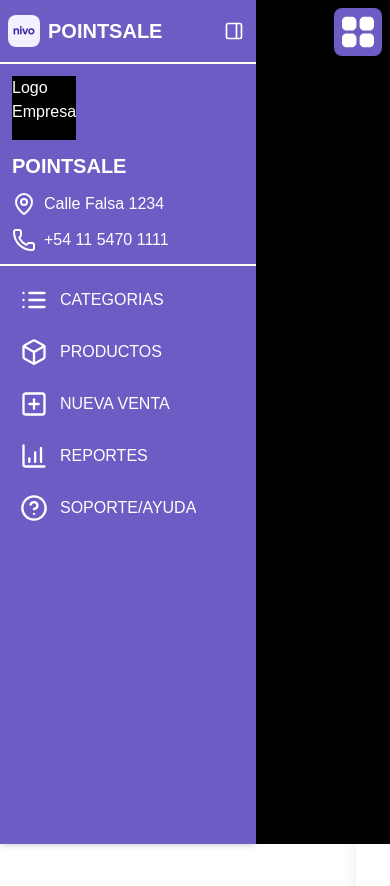
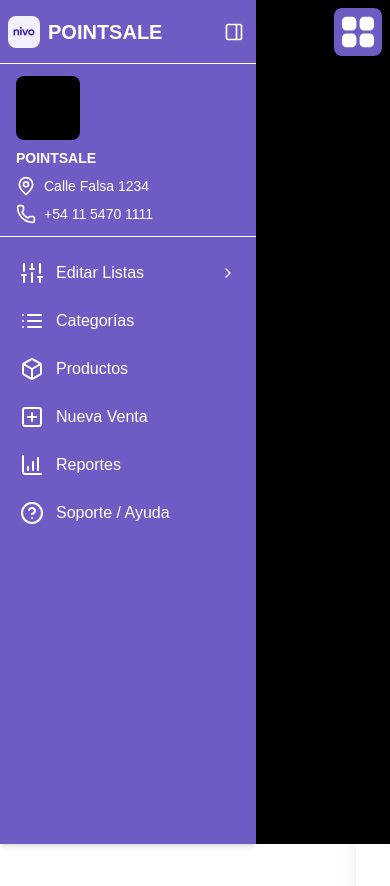
Before and after one commit to EbguenyPJ/termedstorm-front, a Next.js app in the folder front/: page /addproduct in a window 390 px wide. Both pictures are taken after a click on the button 58 px from the left and 31 px from the top of the page. Shown: the top 886 px of the page. Built offline with nearby package versions, Linux system fonts and the light colour scheme.

Commit message:
&#x{U+1F482}feat(navbar): styles fixed. Navbar and sidebar completely responsive.

```diff
--- /dev/null
+++ b/front/src/components/EditListsMenu.tsx
@@ -0,0 +1,48 @@
+"use client"
+
+import { useState } from 'react';
+import Link from 'next/link';
+
+export default function EditListsMenu() {
+    const [isOpen, setIsOpen] = useState(false);
+
+    const toggleMenu = () => {
+        setIsOpen((prev) => !prev);
+    };
+
+    return (
+        <div className="relative inline-block text-left">
+            <button
+                onClick={toggleMenu}
+                className="bg-blue-600 hover:bg-blue-700 text-white font-semibold py-2 px-4 rounded"
+            >
+                Editar Listas
+            </button>
+
+            {isOpen && (
+                <div className="absolute mt-2 w-48 bg-white border border-gray-200 rounded shadow-lg z-10">
+                    <Link
+                        href="/dashboard/categories"
+                        className="block px-4 py-2 text-gray-800 hover:bg-gray-100"
+                    >
+                        Categorías
+                    </Link>
+
+                    <Link
+                        href="/dashboard/subcategories"
+                        className="block px-4 py-2 text-gray-800 hover:bg-gray-100"
+                    >
+                        Subcategorías
+                    </Link>
+
+                    <Link
+                        href="/dashboard/products"
+                        className="block px-4 py-2 text-gray-800 hover:bg-gray-100"
+                    >
+                        Productos
+                    </Link>
+                </div>
+            )}
+        </div>
+    );
+};
--- a/front/src/components/Navbar/Navbar.tsx
+++ b/front/src/components/Navbar/Navbar.tsx
@@ -33,7 +33,7 @@
             <div className="flex flex-col-reverse gap-4 md:flex md:flex-row md:items-center md:justify-between md:mt-0 w-full p-4 md:gap-">
                 <SearchBar />
 
-                <div className="flex flex-row-reverse w-full md:w-auto md:justify-between mt-2 md:mt-0 md:ml-2 md:flex-row">
+                <div className="flex flex-row-reverse w-full md:w-auto md:justify-between mt-2 md:mt-0 md:ml-2 md:flex-row md:gap-28">
                     <div className="my-auto">
                     <Cart />
                     </div>
--- a/front/src/components/SearchBar.tsx
+++ b/front/src/components/SearchBar.tsx
@@ -32,13 +32,13 @@
   // };
 
   return (
-    <div className="mx-auto">
+    <div className="mx-auto w-fit">
       <input
         type="text"
         placeholder="Search products..."
         //value={searchTerm}
         //onChange={handleSearch}
-        className="border border-gray-300 p-2 rounded-lg text-base1"
+        className="border border-gray-300 p-2 rounded-lg text-base1 lg:w-xs"
       />
 
       {
--- a/front/src/components/SideBar.tsx
+++ b/front/src/components/SideBar.tsx
@@ -1,4 +1,4 @@
-"use client";
+'use client';
 
 import Image from "next/image";
 import Link from "next/link";
@@ -11,77 +11,137 @@
   SquarePlus,
   ChartColumnIncreasing,
   CircleHelp,
+  Sliders,
+  ChevronDown,
+  ChevronRight,
 } from "lucide-react";
 import logo from "@/../public/logoNivo.jpeg";
-import { forwardRef } from "react";
+import { forwardRef, useState } from "react";
+import { usePathname } from "next/navigation";
 
 interface SideBarProps {
   isCollapsed: boolean;
   toggleCollapse: () => void;
 }
 
+const menuItems = [
+  { href: "/", icon: List, label: "Categorías" },
+  { href: "/products", icon: Box, label: "Productos" },
+  { href: "/sales", icon: SquarePlus, label: "Nueva Venta" },
+  { href: "/reports", icon: ChartColumnIncreasing, label: "Reportes" },
+  { href: "/help", icon: CircleHelp, label: "Soporte / Ayuda" },
+];
+
 const SideBar = forwardRef<HTMLDivElement, SideBarProps>(
   ({ isCollapsed, toggleCollapse }, ref) => {
+    const pathname = usePathname();
+    const [isSubmenuOpen, setIsSubmenuOpen] = useState(false);
+
     return (
       <aside
         ref={ref}
-        className={`fixed top-0 left-0 z-40 h-screen bg-primary text-base1 shadow-md flex flex-col
-        ${isCollapsed ? "w-20" : "w-64"} overflow-y-auto`}
+        className={`fixed top-0 left-0 z-40 h-screen bg-primary text-base1 shadow-md flex flex-col transition-all duration-300 ${
+          isCollapsed ? "w-20" : "w-64"
+        }`}
         aria-label="Sidebar"
       >
-        <div className="flex items-center justify-between h-16 p-2 border-b-2 border-base1">
-          <div className="flex items-center">
-            <Image
-              src={logo}
-              alt="logo"
-              className={`h-8 w-8 rounded-lg transition-all duration-300 ${
-                isCollapsed ? "mx-auto" : ""
-              }`}
-            />
+        {/* HEADER */}
+        <div className="flex items-center justify-between h-16 p-2 border-b border-base1 ">
+          <div className="flex items-center gap-2">
+            <Image src={logo} alt="logo" className="h-8 w-8 rounded-lg" />
             {!isCollapsed && (
-              <h1 className="font-black text-xl ml-2">POINTSALE</h1>
+              <span className="font-bold text-xl text-base1">POINTSALE</span>
             )}
           </div>
-
           <button
             onClick={toggleCollapse}
-            className="p-1 rounded-md hover:bg-base3"
+            className="p-1 rounded hover:bg-base3 transition"
           >
-            <PanelRight className="h-5 w-5" />
+            <PanelRight className="h-5 w-5 text-base1" />
           </button>
         </div>
 
+        {/* COMPANY INFO */}
         {!isCollapsed && (
-          <div className="p-3 border-b-2 border-base1 flex flex-col gap-3">
-            <div className="w-16 h-16 bg-black">Logo Empresa</div>
-            <h1 className="font-black text-xl text-base1">POINTSALE</h1>
+          <div className="px-4 py-3 border-b border-base1">
+            <div className="flex flex-col gap-2 text-sm">
+              <div className="w-16 h-16 bg-black rounded-lg"></div>
+              <h2 className="font-semibold text-base1">POINTSALE</h2>
               <div className="flex items-center gap-2">
-              <MapPin className="h-6 w-6" />
-              <h2 className="text-base1">Calle Falsa 1234</h2>
+                <MapPin className="h-5 w-5 text-base1" />
+                <span className="text-base1">Calle Falsa 1234</span>
               </div>
               <div className="flex items-center gap-2">
-              <Phone className="h-6 w-6" />
-              <h2 className="text-base1">+54 11 5470 1111</h2>
+                <Phone className="h-5 w-5 text-base1" />
+                <span className="text-base1">+54 11 5470 1111</span>
+              </div>
             </div>
           </div>
         )}
 
-        <ul className="space-y-2 font-medium p-3">
-          {[
-            { href: "/", icon: List, label: "CATEGORIAS" },
-            { href: "/products", icon: Box, label: "PRODUCTOS" },
-            { href: "/sales", icon: SquarePlus, label: "NUEVA VENTA" },
-            { href: "/reports", icon: ChartColumnIncreasing, label: "REPORTES" },
-            { href: "/help", icon: CircleHelp, label: "SOPORTE/AYUDA" },
-          ].map((item) => (
+        {/* MENU */}
+        <nav className="flex-1 overflow-y-auto px-3 py-4">
+          <ul className="space-y-2 font-medium">
+            <li>
+              <button
+                onClick={() => setIsSubmenuOpen(!isSubmenuOpen)}
+                className={`flex items-center p-2 w-full rounded-lg hover:bg-base3 transition group text-base1 ${
+                  isCollapsed ? "justify-center" : ""
+                }`}
+              >
+                <Sliders className="h-6 w-6 text-base1 group-hover:text-white" />
+                {!isCollapsed && (
+                  <>
+                    <span className="ms-3 flex-1 text-left">Editar Listas</span>
+                    {isSubmenuOpen ? <ChevronDown className="w-4 h-4" /> : <ChevronRight className="w-4 h-4" />}
+                  </>
+                )}
+              </button>
+              {!isCollapsed && isSubmenuOpen && (
+                <ul className="ml-10 mt-2 space-y-1 text-sm">
+                  <li>
+                    <Link
+                      href="/dashboard/categories"
+                      className={`block px-2 py-1 rounded hover:bg-base3 ${
+                        pathname === "/dashboard/categories" ? "font-bold bg-base3" : ""
+                      }`}
+                    >
+                      Categorías
+                    </Link>
+                  </li>
+                  <li>
+                    <Link
+                      href="/dashboard/subcategories"
+                      className={`block px-2 py-1 rounded hover:bg-base3 ${
+                        pathname === "/dashboard/subcategories" ? "font-bold bg-base3" : ""
+                      }`}
+                    >
+                      Subcategorías
+                    </Link>
+                  </li>
+                  <li>
+                    <Link
+                      href="/dashboard/products"
+                      className={`block px-2 py-1 rounded hover:bg-base3 ${
+                        pathname === "/dashboard/products" ? "font-bold bg-base3" : ""
+                      }`}
+                    >
+                      Productos
+                    </Link>
+                  </li>
+                </ul>
+              )}
+            </li>
+
+            {menuItems.map((item) => (
               <li key={item.href}>
                 <Link
                   href={item.href}
-                className={`flex items-center p-2 text-base1 rounded-lg hover:bg-base3 group ${
+                  className={`flex items-center p-2 rounded-lg hover:bg-base3 transition group text-base1 ${
                     isCollapsed ? "justify-center" : ""
                   }`}
                 >
-                <item.icon className="h-7 w-7" />
+                  <item.icon className="h-6 w-6 text-base1 group-hover:text-white" />
                   {!isCollapsed && (
                     <span className="ms-3 whitespace-nowrap overflow-hidden">
                       {item.label}
@@ -91,6 +151,7 @@
               </li>
             ))}
           </ul>
+        </nav>
       </aside>
     );
   }
```
Lines whose indentation alone changed are shown as unchanged.
